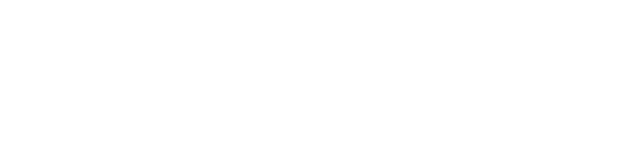
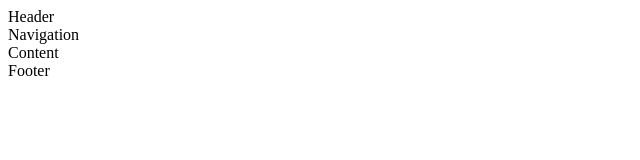
Before and after one commit to nweingarden/benchbar, a plain HTML site: page index.html in a window 1280 px wide. Shown: the whole page, without its empty margins (0-640 px from the left). Drawn offline with Linux system fonts and the light colour scheme.

Commit message:
Update index.html

```diff
--- a/index.html
+++ b/index.html
@@ -8,7 +8,15 @@
 </head>
 
 <body>
+  <div id="header">Header
+  </div>
+  <div id="navigation">Navigation
+  </div>
+  <div id="content">Content
+  </div>
+  <div id="footer">Footer
+  </div>
 
-</body>
+  </body>
 
 </html>
```
